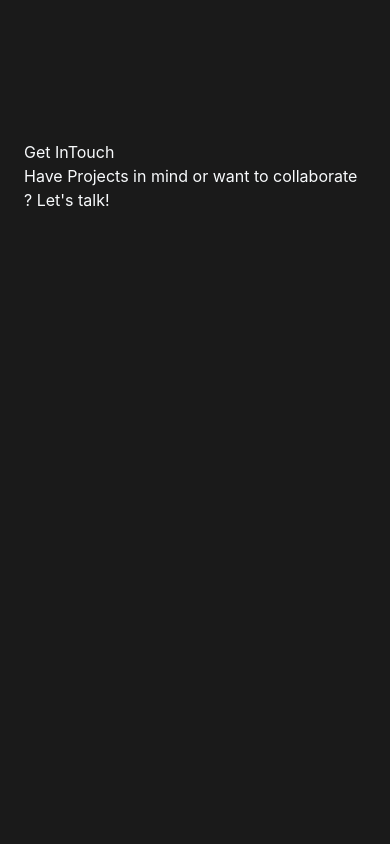
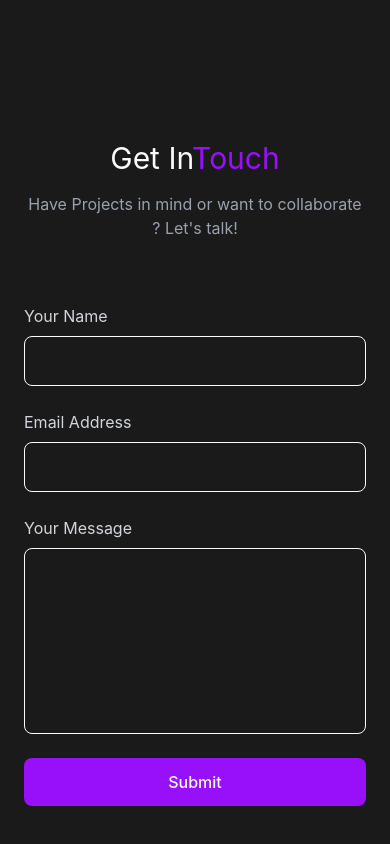
Before and after one commit to dolishaa29/portfolio, a React (Vite) app in the folder Frontend/: page / in a window 390 px wide. Shown: the part 6981-7825 px from the top of the page. Before the commit the page ends 7273 px from the top, so only its background shows below. Built offline with nearby package versions, Linux system fonts and the light colour scheme.

Commit message:
new commit

```diff
--- a/Frontend/src/components/Contact.jsx
+++ b/Frontend/src/components/Contact.jsx
@@ -12,11 +12,33 @@ const Contact = () => {
     className='py-20 bg-dark-200'
     >
         <div className='container mx-auto px-6'>
-            <h2>
+            <h2 className='text-3xl font-bond text-center mb-4'>
                 Get In
-                <span>Touch</span>
+                <span className='text-purple-600'>Touch</span>
             </h2>
-            <p>Have Projects in mind or want to collaborate ? Let's talk!</p>
+            <p className='text-gray-400 text-center max-w-2xl mx-auto mb-16'>Have Projects in mind or want to collaborate ? Let's talk!</p>
+
+            <div className='grid grid-cols-1 lg:grid-cols-2 gap-12 max-w-5xl mx-auto'>
+               <div>
+                   <form className='space-y-6'>
+                    <div>
+                       <label htmlFor='name' className='block text-gray-300 mb-2'>Your Name</label>
+                       <input className='w-full bg-dark-300 border border-dark-400 rounded-lg px-4 py-3 outline-none' type='text' />
+                    </div>
+                    <div>
+                       <label htmlFor='email' className='block text-gray-300 mb-2'>Email Address</label>
+                       <input className='w-full bg-dark-300 border border-dark-400 rounded-lg px-4 py-3 outline-none' type='text' />
+                    </div>
+                    <div>
+                       <label htmlFor='message' className='block text-gray-300 mb-2'>Your Message</label>
+                       <input className='w-full bg-dark-300 border border-dark-400 rounded-lg px-4 py-20 outline-none' type='text' />
+                    </div>
+                    <button type='submit' className='w-full px-6 py-3 bg-purple-600 rounded-lg font-medium hover:bg-purple-600 transition duration-300 cursor-pointer' >Submit</button>
+                   </form>
+               </div>
+            </div>
+
+
         </div>
 
 
```
